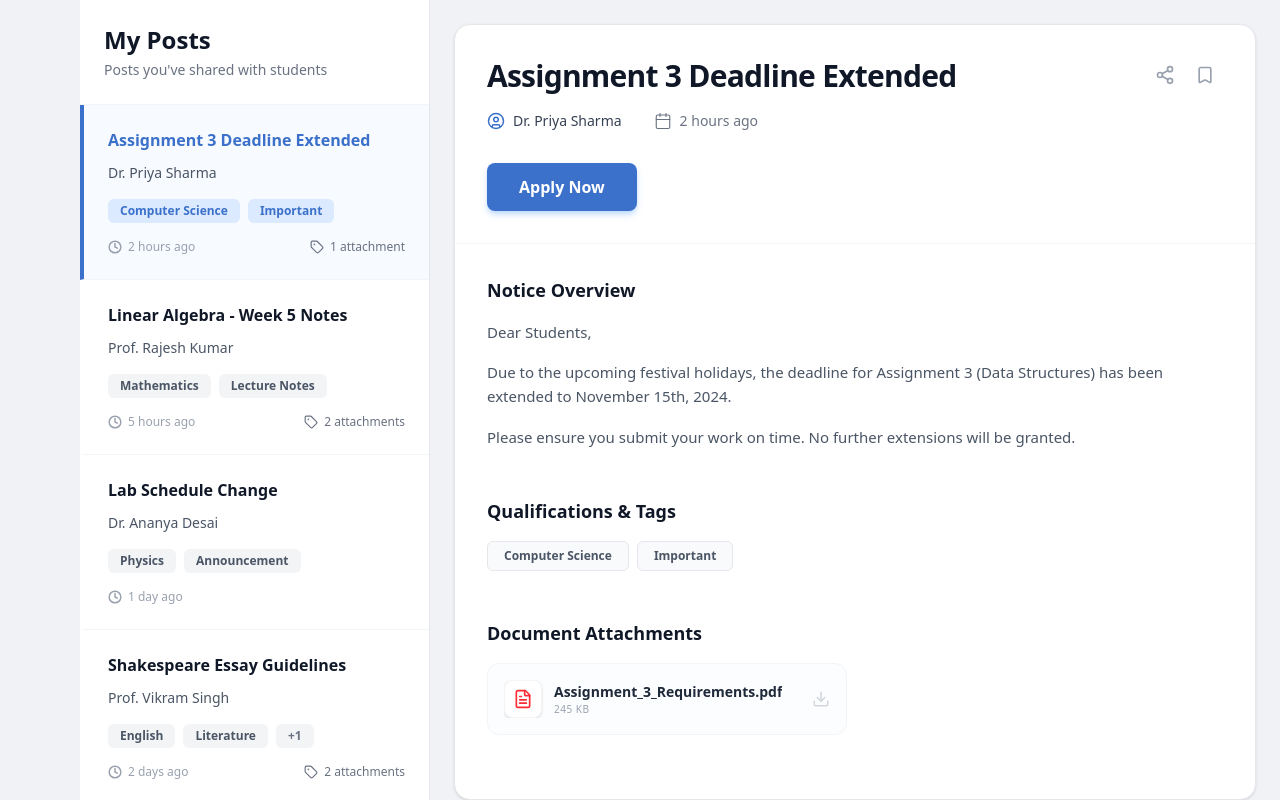
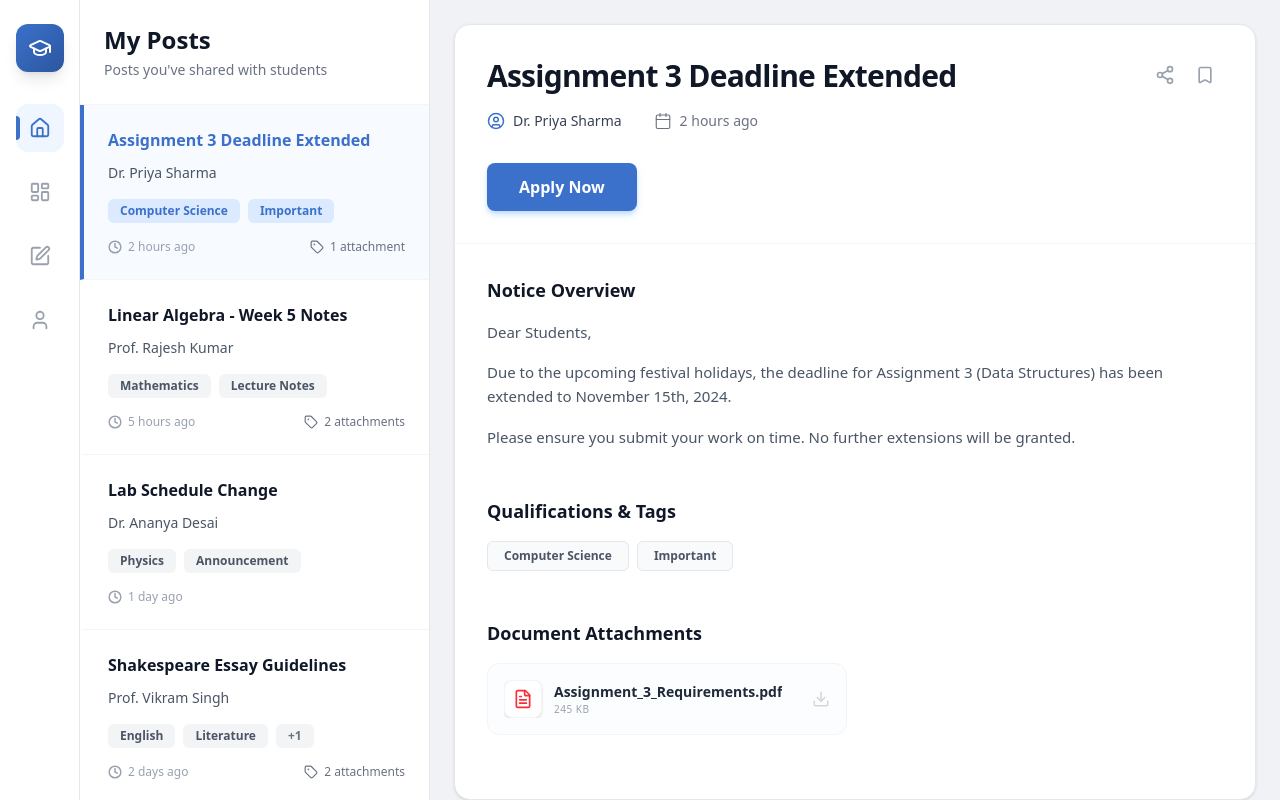
Before and after one commit to pranjal-kumar-0/abhyudaya, a Next.js app: page /faculty/feed in a window 1280 px wide. Built offline with nearby package versions, Linux system fonts and the light colour scheme.

Commit message:
faculty navbar

```diff
--- a/app/faculty/feed/page.tsx
+++ b/app/faculty/feed/page.tsx
@@ -1,10 +1,11 @@
 "use client"
+import FacultySideNavBar from '@/components/common/faculty-sidenavbar';
 import FeedPage from '@/components/common/feed-page';
 
 const FacultyFeedPage = () => {
   return (
     <FeedPage
-      sideNavBar={<></>}
+      sideNavBar={<FacultySideNavBar/>}
       headerTitle="My Posts"
       headerSubtitle="Posts you've shared with students"
     />
--- a/app/student/feed/page.tsx
+++ b/app/student/feed/page.tsx
@@ -1,6 +1,6 @@
 "use client"
 import FeedPage from '@/components/common/feed-page';
-import SideNavBar from '@/components/common/sidenavbar';
+import SideNavBar from '@/components/common/student-sidenavbar';
 
 const StudentFeedPage = () => {
   return (
--- a/app/student/profile/page.tsx
+++ b/app/student/profile/page.tsx
@@ -1,6 +1,6 @@
 "use client"
 import React, { useState } from 'react';
-import SideNavBar from '@/components/common/sidenavbar';
+import SideNavBar from '@/components/common/student-sidenavbar';
 import { LogOut, Briefcase } from 'lucide-react';
 import AppliedProjectsList from '@/components/student/profile/applied-projects';
 
--- /dev/null
+++ b/components/common/faculty-sidenavbar.tsx
@@ -0,0 +1,79 @@
+"use client"
+import React from 'react'
+import Link from 'next/link'
+import { usePathname } from 'next/navigation'
+import { Home, User, GraduationCap, LayoutDashboard, PenSquare } from 'lucide-react'
+
+const FacultySideNavBar = () => {
+  const pathname = usePathname()
+  const navItems = [
+    {
+      icon: Home,
+      label: 'Feed',
+      href: '/faculty/feed',
+      active: pathname === '/faculty/feed'
+    },
+    {
+      icon: LayoutDashboard,
+      label: 'Dashboard',
+      href: '/faculty/dashboard',
+      active: pathname === '/dashboard'
+    },
+    {
+      icon: PenSquare,
+      label: 'Create Post',
+      href: '/faculty/create-post',
+      active: pathname === '/create-post'
+    },
+    {
+      icon: User,
+      label: 'Profile',
+      href: '/faculty/profile',
+      active: pathname === '/faculty/profile'
+    }
+  ]
+
+  return (
+    <div className="w-20 h-screen bg-white border-r border-gray-200 flex flex-col items-center py-6 fixed left-0 top-0">
+      {/* Logo */}
+      <div className="mb-8">
+        <div className="w-12 h-12 bg-gradient-to-br from-[#3b71ca] to-[#2c56a0] rounded-xl flex items-center justify-center shadow-lg">
+          <GraduationCap size={24} className="text-white" />
+        </div>
+      </div>
+
+      {/* Navigation Items */}
+      <nav className="flex-1 flex flex-col gap-4">
+        {navItems.map((item) => {
+          const Icon = item.icon
+          return (
+            <Link
+              key={item.href}
+              href={item.href}
+              className={`relative w-12 h-12 flex items-center justify-center rounded-xl transition-all duration-200 group ${
+                item.active
+                  ? 'bg-blue-50 text-[#3b71ca]'
+                  : 'text-gray-400 hover:bg-gray-50 hover:text-gray-600'
+              }`}
+            >
+              <Icon size={22} strokeWidth={2} />
+
+              {/* Active Indicator */}
+              {item.active && (
+                <div className="absolute left-0 top-1/2 -translate-y-1/2 w-1 h-6 bg-[#3b71ca] rounded-r-full" />
+              )}
+
+              {/* Tooltip */}
+              <div className="absolute left-full ml-4 px-3 py-1.5 bg-gray-900 text-white text-xs font-medium rounded-lg opacity-0 invisible group-hover:opacity-100 group-hover:visible transition-all whitespace-nowrap z-50">
+                {item.label}
+                <div className="absolute right-full top-1/2 -translate-y-1/2 border-4 border-transparent border-r-gray-900" />
+              </div>
+            </Link>
+          )
+        })}
+      </nav>
+    </div>
+  )
+}
+
+export default FacultySideNavBar
--- a/components/common/sidenavbar.tsx
+++ b/components/common/student-sidenavbar.tsx
@@ -4,7 +4,7 @@ import Link from 'next/link'
 import { usePathname } from 'next/navigation'
 import { Home, User, GraduationCap } from 'lucide-react'
 
-const SideNavBar = () => {
+const StudentSideNavBar = () => {
   const pathname = usePathname()
 
   const navItems = [
@@ -65,4 +65,4 @@ const SideNavBar = () => {
   )
 }
 
-export default SideNavBar
+export default StudentSideNavBar
```
